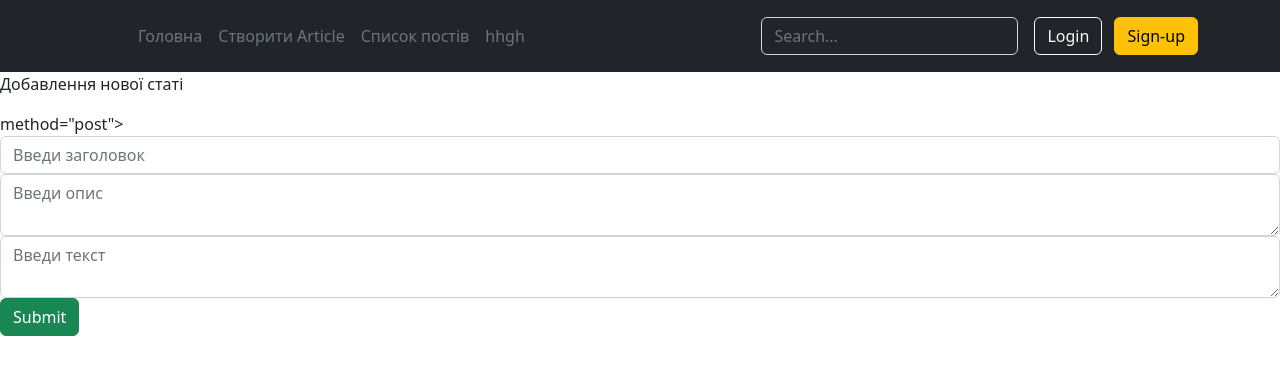
After one commit to Papkova/Golteens_2_semestr, a Flask app: template templates/user.html in a window 1280 px wide. The commit adds this page. Shown: the top 375 px of the page. Run offline with Flask 3, Linux system fonts and the light colour scheme; the template is opened without the code that fills it, so the values that code supplies are empty.

Commit message:
Дз 07.11

```diff
--- a/app.py
+++ b/app.py
@@ -1,6 +1,6 @@
 import os
 #from datetime import datetime
-from flask import Flask, render_template #, request, redirect
+from flask import Flask, render_template , request, redirect
 from dotenv import load_dotenv
 from flask_sqlalchemy import SQLAlchemy
 
@@ -14,6 +14,93 @@ app.config['SQLALCHEMY_BINDS'] = {
     'db': "sqlite:///diana.db",
 }
 db = SQLAlchemy(app)
+
+# class Article(db.Model):
+#     id = db.Column(db.Integer, primary_key=True)
+#     title = db.Column(db.String(100), nullable=False)
+#     intro = db.Column(db.String(100), nullable=False)
+#     text = db.Column(db.Text, nullable=False)
+#     data = db.Column(db.DateTime, default=datetime.utcnow)
+#
+#     def __repr__(self):
+#         return f'<Article {self.id}>'
+#
+# @app.route("/create-article", methods=["POST", "GET"])
+# def create_article():
+#     if request.method == "POST":
+#         title = request.form["title"]
+#         intro = request.form["intro"]
+#         text = request.form["text"]
+#
+#         article = Article(
+#             title=title,
+#             intro=intro,
+#             text=text
+#         )
+#         try:
+#             db.session.add(article)
+#             db.session.commit()
+#             return redirect("/")
+#         except Exception as exc:
+#             return f"При збереженні запису у базу даних виникла помилка: {exc}"
+#     else:
+#         return render_template("create_article.html")
+#
+#
+# @app.route("/articles")
+# def list_articles():
+#     articles = Article.query.order_by(Article.data.desc()).all()
+#     return render_template("articles.html", articles=articles)
+#
+#
+# @app.route("/articles/<int:id>/")
+# def article_detail(id):
+#     article = Article.query.get(id)
+#     return render_template("article_detail.html", article=article)
+
+# class User(db.Model):
+#     id = db.Column(db.Integer, primary_key=True)
+#     username = db.Column(db.String(50), unique=True, nullable=False)
+#     password_hash = db.Column(db.String(128), nullable=False)
+#     articles = db.relationship('Article', backref='author', lazy=True)
+#
+#     def __repr__(self):
+#         return f'<User {self.username}>'
+
+@app.route("/user", methods=["POST", "GET"])
+def name():
+    if request.method == "POST":
+        username = request.form["username"]
+        password_hash = request.form["password_hash"]
+        articles = request.form["articles"]
+
+
+        user = User(
+             title=username,
+             intro=password_hash,
+             text=articles
+                  )
+        try:
+            db.session.add(user)
+            db.session.commit()
+            return redirect("/")
+        except Exception as exc:
+            return f"При збереженні запису у базу даних виникла помилка: {exc}"
+    else:
+        return render_template("name.html")
+
+
+@app.route("/user")
+def list_user():
+    user = User.query.order_by(User.data.desc()).all()
+    return render_template("user.html", articles=user)
+
+@app.route("/user/<int:id>/")
+def article_detail(id):
+    user = User.query.get(id)
+    return render_template("user.html", article=user)
+
+
 
 class User(db.Model):
     id = db.Column(db.Integer, primary_key=True)
--- a/templates/base.html
+++ b/templates/base.html
@@ -18,6 +18,7 @@
           <li><a href="http://127.0.0.1:5000" class="nav-link px-2 text-secondary">Головна</a></li>
             <li><a href="http://127.0.0.1:5000/create-article" class="nav-link px-2 text-secondary">Створити Article</a></li>
             <li><a href="http://127.0.0.1:5000/articles" class="nav-link px-2 text-secondary">Список постів</a></li>
+            <li><a href="http://127.0.0.1:5000/user" class="nav-link px-2 text-secondary">hhgh</a></li>
         </ul>
 
         <form class="col-12 col-lg-auto mb-3 mb-lg-0 me-lg-3" role="search">
--- /dev/null
+++ b/templates/user.html
@@ -0,0 +1,19 @@
+{% extends 'base.html' %}
+
+{% block title %}
+Створити Article
+{% endblock %}
+
+
+{% block content %}
+<div>
+  <p>Добавлення нової статі </p>
+  <form> method="post">
+      <input type="username" name="title" class="form-control" placeholder="Введи заголовок"/>
+      <textarea name="password_hash" id="intro" class="form-control" placeholder="Введи опис"></textarea>
+      <textarea name="articles" id="text" class="form-control" placeholder="Введи текст"></textarea>
+      <input type="submit" class=" btn btn-success">
+  </form>
+
+</div>
+{% endblock %}
```
Also changed, not shown: models.py (+23 -23 lines), templates/name.html (added).
